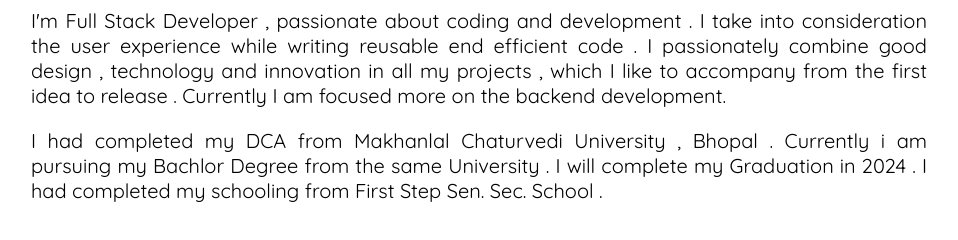
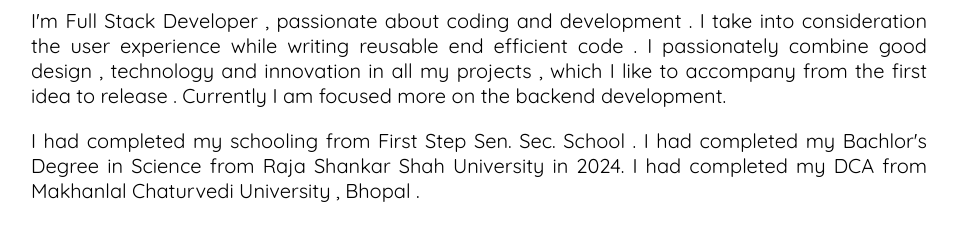
Before and after one commit to SrajanDongre/Portfolio, a plain HTML site: page About.html in a window 1280 px wide. Shown: the part 244-484 px from the top of the page, without its empty margins (161-1119 px from the left). Drawn offline with Linux system fonts and the light colour scheme.

Commit message:
About.html

```diff
--- a/About.html
+++ b/About.html
@@ -21,10 +21,12 @@
                 Currently I am focused more on the backend development.
       </p>
       <p class="myP">
+	        I had completed my schooling from First Step Sen. Sec. School .
+	        I had completed my Bachlor's Degree in Science from Raja Shankar Shah University in 2024.
                 I had completed my DCA from Makhanlal Chaturvedi University , Bhopal .
-                Currently  i am pursuing my Bachlor Degree from the same University .
-				        I will complete my Graduation in 2024 .
-                I had completed my schooling from First Step Sen. Sec. School .
+
+
+
 
 			</p>
     </div>
```
